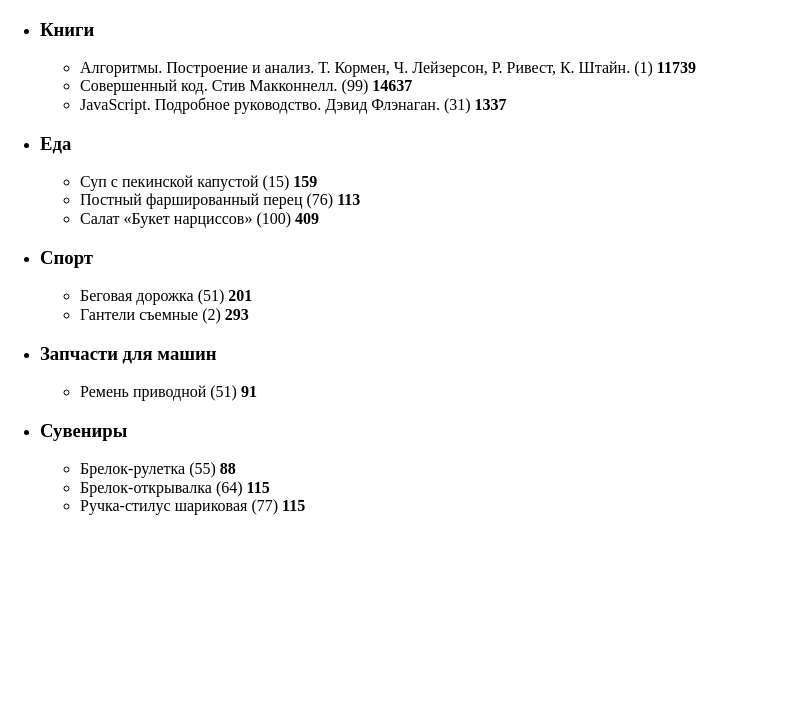
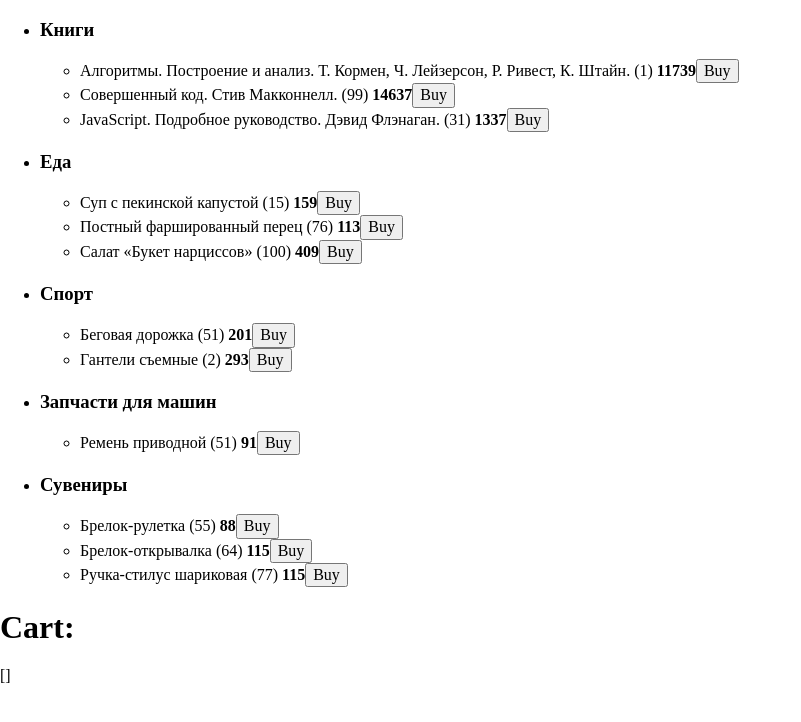
Before and after one commit to Akella13/4people, a Vue app: page / in a window 1280 px wide. Shown: the top 722 px of the page, without its empty margins (0-801 px from the left). Built offline with nearby package versions, Linux system fonts and the light colour scheme.

Commit message:
feat: <Cart>

```diff
--- a/src/App.vue
+++ b/src/App.vue
@@ -1,16 +1,30 @@
 <template>
   <main>
-    <Catalogue />
+    <Catalogue @buy="AddToCart"/>
+    <Cart :added="addedItem"/>
   </main>
 </template>
 
 <script>
 import Catalogue from '@/components/Catalogue';
+import Cart from '@/components/Cart';
 
 export default {
   name: 'App',
   components: {
     Catalogue,
+    Cart,
+  },
+  data() {
+    return {
+      addedItem: {},
+    };
+  },
+  methods: {
+    AddToCart(good) {
+      // hack to add double of previous good
+      this.addedItem = { ...good };
+    }
   },
 }
 </script>
--- /dev/null
+++ b/src/components/Cart.vue
@@ -0,0 +1,29 @@
+<template>
+  <div>
+    <h1>Cart:</h1>
+    {{ items }}
+  </div>
+</template>
+
+<script>
+export default {
+  props: {
+    added: {
+      type: Object,
+      default: () => {},
+    },
+  },
+  data() {
+    return {
+      items: [],
+    };
+  },
+  watch: {
+    added(item) {
+      if (item && Object.keys(item).length > 0) {
+        this.items.push(item);
+      }
+    },
+  },
+}
+</script>
--- a/src/components/Catalogue.vue
+++ b/src/components/Catalogue.vue
@@ -8,6 +8,7 @@
             {{ GoodName(group.id, good.id) }}
             ({{ good.inStock }})
             <b>{{ PriceRub(good.priceUSD) }}</b>
+            <button @click="Buy(good)">Buy</button>
           </li>
         </ul>
       </li>
@@ -30,7 +31,7 @@
           inStock: el.P,
         };
       }),
-      names: names,
+      names,
       currency: 74.3,
     };
   },
@@ -63,7 +64,10 @@
     },
     PriceRub(usd) {
       return Math.round(this.currency * usd);
-    }
+    },
+    Buy(good) {
+      this.$emit('buy', good);
+    },
   },
 }
 </script>
```
